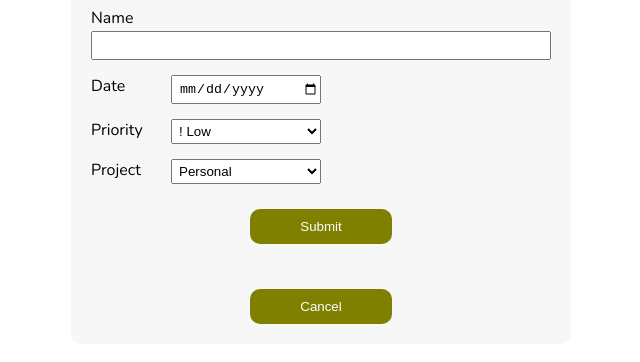
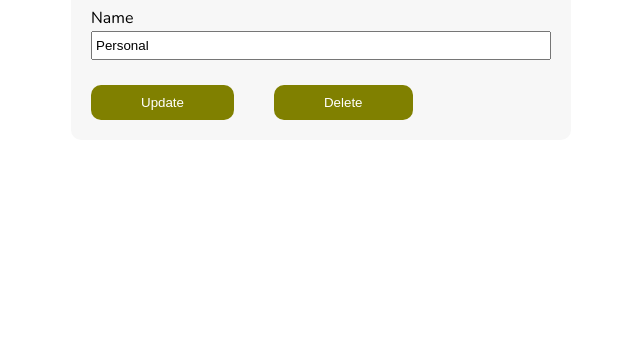
Before and after one commit to treyastamant/to-dos, a website built with webpack: page dist/index.html in a window 1280 px wide. Both pictures are taken after a click on the element "edit". Shown: the part 124-486 px from the top of the page, without its empty margins (319-959 px from the left). Built offline with nearby package versions, Linux system fonts and the light colour scheme.

Commit message:
Fix project delete/update bug

```diff
--- a/src/btn-actions.js
+++ b/src/btn-actions.js
@@ -12,14 +12,14 @@ export const btnActions = (() => {
   const project = document.querySelector('.project-select');
   const submitBtn = document.querySelector('.submit-btn');
   const cancelBtn = document.querySelector('.cancel-btn');
+  const buttons = document.querySelector('.buttons');
 
   const newToDo = (project) => {
     showFormInputs();
-    document.querySelector('#project').value = project;
+    document.querySelector('#project').value = project.id;
 
     submitBtn.addEventListener('click', (e) => {
       e.preventDefault();
-      console.log(document.querySelectorAll('#name'), document.querySelector('#date').value, document.querySelector('#priority').value, document.querySelector('#project').value);
       toDoStuff.createTodo(document.querySelector('#name').value, document.querySelector('#date').value, document.querySelector('#priority').value, document.querySelector('#project').value);
       hideForm();
     }, {once: true})
@@ -42,46 +42,55 @@ export const btnActions = (() => {
         projectStuff.displayProject();
         hideForm();
       }, {once: true});
-    }
+  }
 
     const newProject = () => {
       hideFormInputs();
-      submitBtn.addEventListener('click', (e) => {
+      const subBtn = document.createElement('button');
+      subBtn.textContent = "Submit";
+      subBtn.addEventListener('click', (e) => {
         e.preventDefault();
         projectStuff.createProject(document.querySelector('#name').value);
         hideForm();
       }, {once: true})
+      buttons.appendChild(subBtn)
     }
 
-    // if (type === 'project') {
-    //   hideFormInputs();
-    //   submitBtn.addEventListener('click', (e) => {
-    //     e.preventDefault();
-    //     projectStuff.createProject(document.querySelector('#name').value);
-    //     hideForm();
-    //   }, {once: true});
-    // } if (type === 'edit project') {
-    //   hideFormInputs();
-    //   submitBtn.textContent = "Update";
-    //   submitBtn.addEventListener('click', (e) => {
-    //     e.preventDefault();
-    //     projectStuff.updateProject(current, document.querySelector('#name').value);
-    //     hideForm();
-    //   }, {once: true});
+    const editProject = (current) => {
+      hideFormInputs();
+      document.querySelector('#name').value = current.name;
 
-    //   cancelBtn.textContent = "Delete";
-    //   cancelBtn.addEventListener('click', (e) => {
-    //     e.preventDefault();
-    //     //delete todo item
-    //     let index = projectStuff.projectList.indexOf(current);
-    //     projectStuff.projectList.splice(index, 1);
-    //     localStorage.setItem("projectList", JSON.stringify(projectStuff.projectList));
-    //     projectStuff.displayProject();
-    //     hideForm();
-    //   }, {once: true});
-    // }
+      const subBtn = document.createElement('button');
+      subBtn.textContent = "Update";
+      subBtn.addEventListener('click', (e) => {
+        e.preventDefault();
+        projectStuff.updateProject(current, document.querySelector('#name').value);
+        console.log(projectStuff.projectList)
+        hideForm();
+      }, {once: true});
+      buttons.appendChild(subBtn);
+
+      const deleteBtn = document.createElement('button');
+      deleteBtn.textContent = "Delete"
+      deleteBtn.addEventListener('click', (e) => deleteProject(e, current), {once: true});
+      buttons.appendChild(deleteBtn);
+    }
+
+    const deleteProject = (e, current) => {
+      console.log(current, "current")
+      console.log(projectStuff.projectList)
+      e.preventDefault();
+      //running multiple times
+      projectStuff.projectList.splice(projectStuff.projectList.indexOf(current), 1);
+      console.log(projectStuff.projectList)
+      localStorage.setItem("projectList", JSON.stringify(projectStuff.projectList));
+      projectStuff.displayProject();
+      hideForm();
+    }
+
 
     const showForm = (msg) => {
+      buttons.innerHTML = "";
        //reset priority and project
       document.querySelector('#priority').selectedIndex = 0;
       document.querySelector('#project').selectedIndex = 0;
@@ -93,8 +102,8 @@ export const btnActions = (() => {
       projectContainer.classList.add('hidden');
       formMessage.textContent = msg;
       formContainer.classList.remove('hidden');
-      submitBtn.textContent = "Submit";
-      cancelBtn.textContent = "Cancel";
+      // submitBtn.textContent = "Submit";
+      // cancelBtn.textContent = "Cancel";
     }
 
   const showFormInputs = () => {
@@ -107,6 +116,7 @@ export const btnActions = (() => {
     date.classList.add('hidden');
     priority.classList.add('hidden');
     project.classList.add('hidden');
+    // cancelBtn.classList.add('hidden')
   }
 
   const hideForm = () => {
@@ -116,5 +126,5 @@ export const btnActions = (() => {
     projectContainer.classList.remove('hidden');
   }
 
-  return {showForm, hideForm, newToDo, editToDo, newProject}
+  return {showForm, hideForm, newToDo, editToDo, newProject, editProject, deleteProject}
 })();
--- a/src/projects.js
+++ b/src/projects.js
@@ -3,7 +3,7 @@ import { toDoStuff } from "./todos";
 
 export const projectStuff = (() => {
   // localStorage.clear();
-  const projectList = JSON.parse(localStorage.getItem("projectList")) || ['Personal'];
+  const projectList = JSON.parse(localStorage.getItem("projectList")) || [{name:'Personal', id:1}];
 
 
   //add project to drop-down
@@ -12,20 +12,29 @@ export const projectStuff = (() => {
     projectSelect.innerHTML = "";
     projectList.forEach((e) => {
       const projectOption = document.createElement('option');
-      projectOption.setAttribute('value', e);
+      projectOption.value = e.id;
+      projectOption.setAttribute('dataset', e.id);
       projectOption.classList.add('project-option');
-      projectOption.textContent = e;
+      projectOption.textContent = e.name;
       projectSelect.appendChild(projectOption);
     });
   }
 
   //show project name on page
   const displayProject = () => {
+    // const projectContainer1 = document.querySelector('.project-container');
+    // projectContainer1.replaceWith(projectContainer1.cloneNode(true));
+
     const projectContainer = document.querySelector('.project-container');
     projectContainer.innerHTML = "";
+
+    // refreshEventListeners();
+    //     const projectContainer = projectContainer1.cloneNode(true);
+// projectContainer1.parentNode.replaceChild(projectContainer, projectContainer1);
+
     projectList.forEach((e) => {
       const projectDiv = document.createElement('div');
-      projectDiv.dataset.project = e.replace(/\s+/g, '-').toLowerCase();
+      // projectDiv.dataset.project = e.replace(/\s+/g, '-').toLowerCase();
       projectDiv.className = "project-div";
       const projectName = document.createElement('h2');
       projectName.classList.add('project-name');
@@ -33,8 +42,9 @@ export const projectStuff = (() => {
       editIcon.classList.add ('material-symbols-outlined', 'edit');
       editIcon.textContent = 'edit';
       editIcon.addEventListener('click', () => {
-        editAction(`Edit Project Name`, 'edit project', e)
-      });
+        btnActions.showForm(`Edit Project Name`);
+        btnActions.editProject(e);
+      }, {once: true});
 
       //todo button
       const newTodo = document.createElement('button');
@@ -51,16 +61,15 @@ export const projectStuff = (() => {
         btnActions.newToDo(e);
       }, {once: true});
 
-      projectName.textContent = e;
+      projectName.textContent = e.name;
       projectContainer.appendChild(projectDiv);
       projectDiv.appendChild(projectName);
       projectName.appendChild(editIcon);
       projectDiv.appendChild(newTodo);
 
       localStorage.setItem("projectList", JSON.stringify(projectList));
-
       toDoStuff.toDos.forEach((t) => {
-        if (t.projectName === e) {
+        if (t.projectName === e.id) {
           const toDoItem = document.createElement('div');
           toDoItem.classList.add('to-do-item');
           toDoItem.setAttribute('id', t.id);
@@ -88,6 +97,7 @@ export const projectStuff = (() => {
           toDoItem.append(checkbox, toDoName, toDoPriority, toDoDate, editIcon);
         }
       })
+
     })
 
     //new project button
@@ -105,17 +115,20 @@ export const projectStuff = (() => {
       btnActions.showForm('Create New List');
       btnActions.newProject();
     });
+
   }
 
-  const editAction = (msg, type, name) => {
-    document.querySelector('#name').value = name;
-    btnActions.showForm(msg, type, name);
+  const refreshEventListeners = () => {
+    const cancelBtn = document.querySelector(".cancel-btn");
+    cancelBtn.removeEventListener('click', (e) => btnActions.deleteProject(e, current), {once: true});
+
   }
 
 
   //project factory function
   const createProject = (name) => {
-    projectList.push(name);
+    const project = {name, id:new Date().getTime()}
+    projectList.push(project);
     localStorage.setItem("projectList", JSON.stringify(projectList));
 
     populateProjectDropDown();
@@ -123,10 +136,11 @@ export const projectStuff = (() => {
     // createProjectArray();
   }
 
-  const updateProject = (currentName, newName) => {
-    console.log(currentName, newName);
-    let index = projectList.indexOf(currentName);
-    projectList[index] = newName;
+  const updateProject = (current, newName) => {
+    // let index = projectList.indexOf(current);
+
+    current.name = newName;
+    console.log(current)
     localStorage.setItem("projectList", JSON.stringify(projectList));
     displayProject();
     populateProjectDropDown();
```
Also changed, not shown: dist/index.html, dist/main.js.
